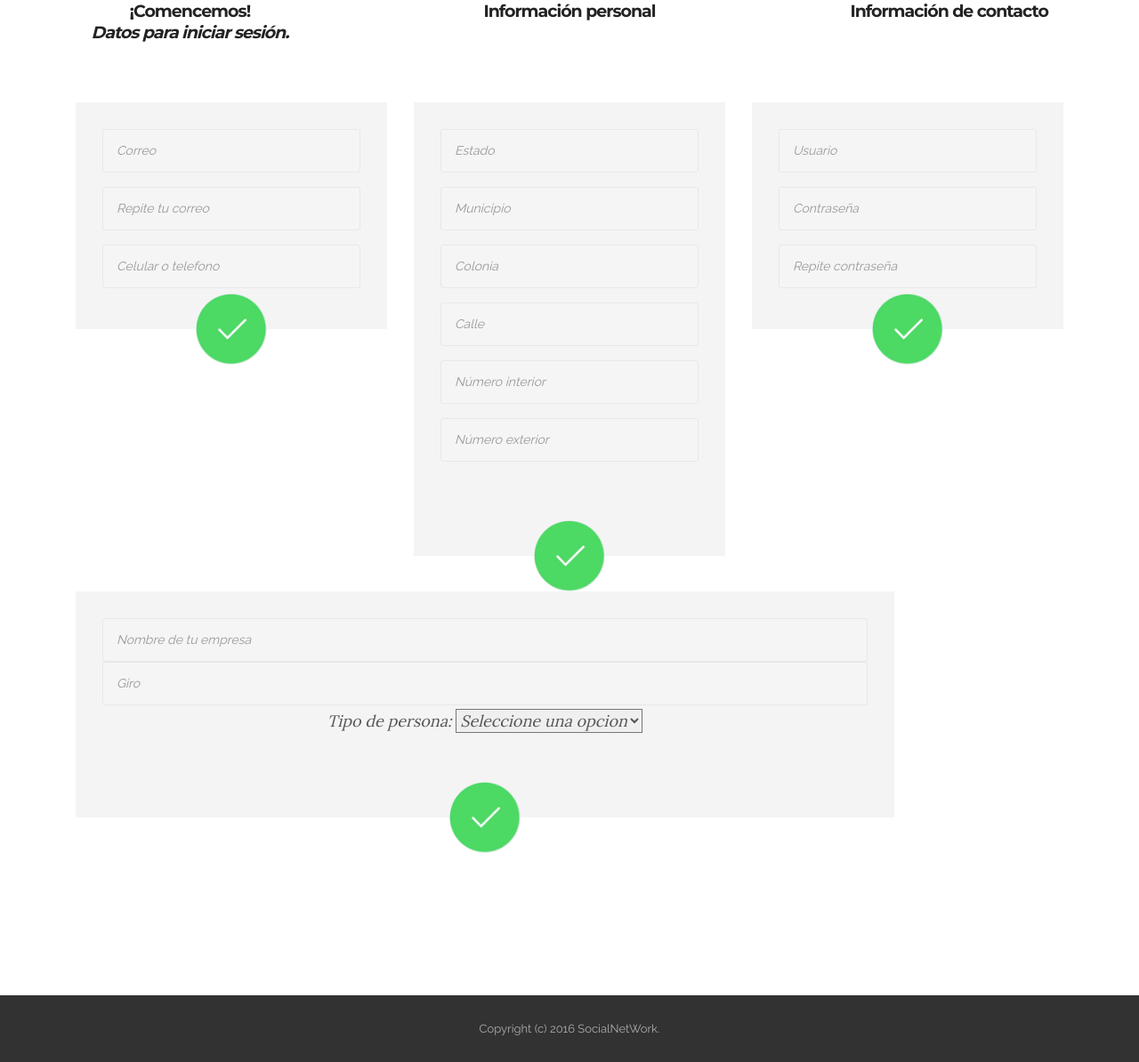
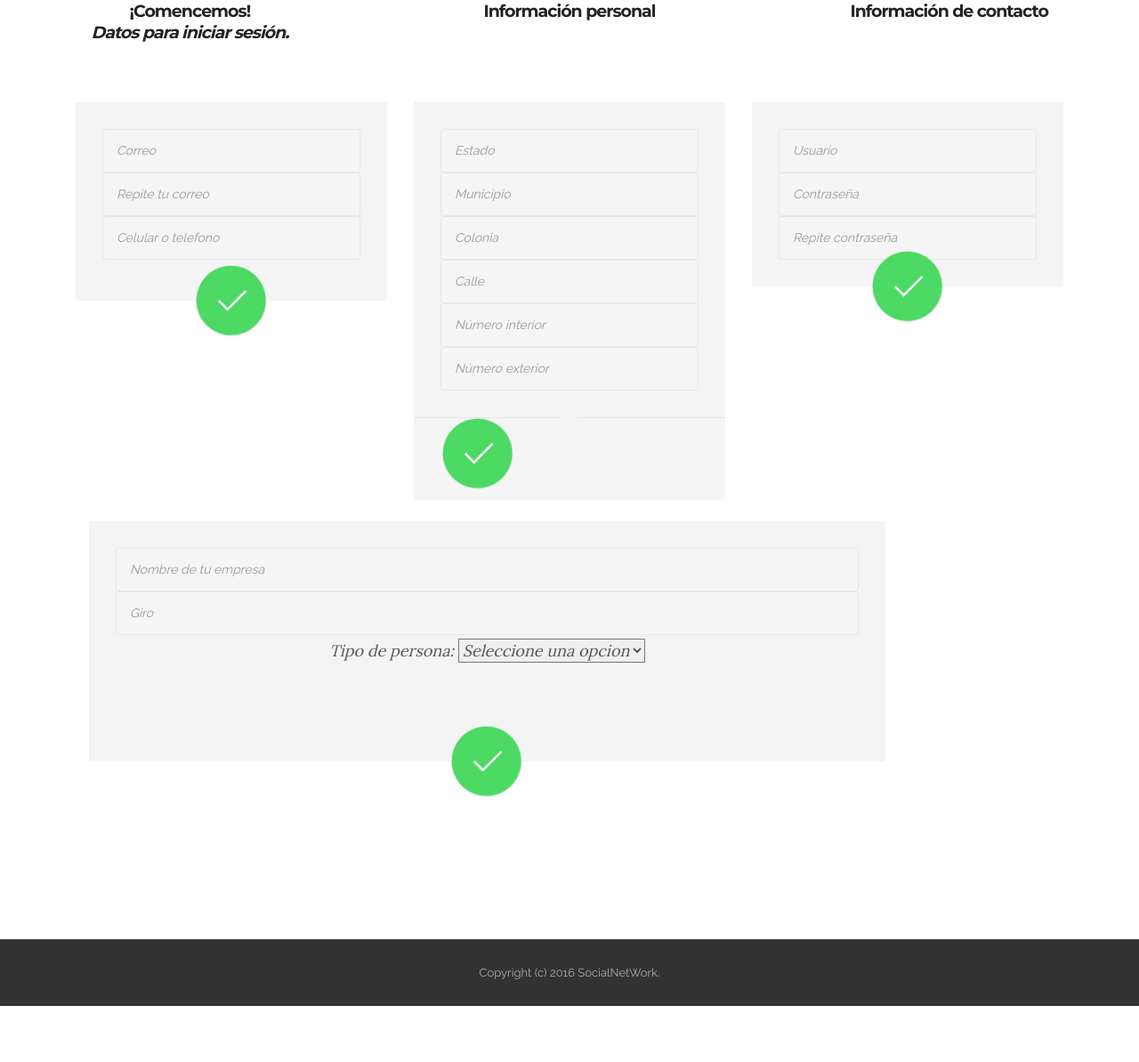
Before and after one commit to luisRodriguez1483/prueba, a PHP site: page /SocialNetWorkV4/index/index?view=signUp&type=1 in a window 1280 px wide. Shown: the part 216-1410 px from the top of the page at 89% size. After the commit the page ends 1347 px from the top, so only its background shows below. Run offline with PHP 8.4, Linux system fonts and the light colour scheme.

Commit message:
Cambios sobre el diseño de la pagina de registro

```diff
--- a/core/controller/userSignUpController.js
+++ b/core/controller/userSignUpController.js
@@ -89,6 +89,10 @@ $(document).on('click','#fistLog',function(){
         $('#txtNumTel').css('border-color','#cd0808');
 
     }else{
+                $('#txtMail').css('border-color','');
+                $('#txtRepMail').css('border-color','');
+                $('#txtNumTel').css('border-color','');
+
     $.ajax({
         url:"core/controller/contactSignUpController.php",
         type:'POST',
@@ -113,9 +117,17 @@ $(document).on('click','#fistLog',function(){
 
             }else if(data == 3){
                 $("#secondLog").children().removeAttr('disabled');
-                $('#txtMail').val("");
+
+                $('#txtMail').css('border-color','green');
+                $('#txtRepMail').css('border-color','green');
+                $('#txtNumTel').css('border-color','green');
+
+                  $('#txtMail').val("");
                 $('#txtRepMail').val("");
                 $('#txtNumTel').val("");
+
+
+
                 $('#infoErrorContacto').html("<div class='alert alert-dismissible alert-success'><button type='button' class='close' data-dismiss='alert'>x</button><strong>¡Correcto!</strong> <a href='#' class='alert-link'>Tus datos han sido enviados correctamente</a></div>");
                 $("#divPrimeraParte").children().attr("disabled","disabled");
             }
@@ -172,6 +184,14 @@ $(document).on('click','#secondLogBtn',function(){
         $('#txtNumExt').css('border-color','#cd0808');
 
     }else{
+         $('#txtState').css('border-color','');
+    $('#txtMunicipio').css('border-color','');
+    $('#txtColonia').css('border-color','');
+    $('#txtCalle').css('border-color','');
+    $('#txtNumInt').css('border-color','');
+    $('#txtNumExt').css('border-color','');
+
+
     $.ajax({
      url:"core/controller/addressSignUpController.php",
         type:"POST",
@@ -184,6 +204,13 @@ $(document).on('click','#secondLogBtn',function(){
 
         success:function(data){
                 if(data == 1){
+                    $('#txtState').css('border-color','green');
+    $('#txtMunicipio').css('border-color','green');
+    $('#txtColonia').css('border-color','green');
+    $('#txtCalle').css('border-color','green');
+    $('#txtNumInt').css('border-color','green');
+    $('#txtNumExt').css('border-color','green');
+
     $('#txtState').val("");
     $('#txtMunicipio').val("");
     $('#txtColonia').val("");
@@ -237,6 +264,10 @@ $(document).on('click','#btnSignUpUser',function(){
 
     }else{
 
+         $('#txtUserReg').css("border-color",'');
+                    $('#txtPassword').css("border-color",'');
+                    $('#txtRepPassword').css("border-color",'');
+
     $.ajax({
         url:"core/controller/userSignUpController.php",
         type:'POST',
@@ -253,6 +284,11 @@ $(document).on('click','#btnSignUpUser',function(){
         $('#txtUserReg').css('border-color','#cd0808');
 
                 }if(data == 2){
+
+                    $('#txtUserReg').css("border-color",'green');
+                    $('#txtPassword').css("border-color",'green');
+                    $('#txtRepPassword').css("border-color",'green');
+
                      $('#txtUserReg').val("");
                     $('#txtPassword').val("");
                     $('#txtRepPassword').val("");
@@ -304,11 +340,19 @@ $(document).on('click','#lastLogBtn',function(){
         $('#txtRFC').css('border-color','#cd0808');
 
           }else if(cmbType == 1){
+
+               $('#nombreEmpresa').css("border-color",'');
+                    $('#giroEmpresa').val("border-color",'');
+                    $('#txtRFC').val("border-color",'');
+                    $('#cmbTipoPersona').css('border-color','');
+
               if(rfc.length === 13){
                   $.ajax({
                 url:'core/controller/companySignUpController.php',
                 type:'POST',
-                data:{nombreEmpresa:empresa, giroEmpresa:giro,rfcEmpresa:rfc},
+                data:{nombreEmpresa:empresa,
+                      giroEmpresa:giro,
+                      rfcEmpresa:rfc},
                    success:function(data){
                 if(data == 1){
                      $('#infoErrorUltimoReg').html("<div class='alert alert-dismissible alert-danger'><button type='button' class='close' data-dismiss='alert'>x</button><strong>¡Esta empresa ya esta registrada!</strong> <a href='#' class='alert-link'>Por favor, ingrese otro nombre.</a></div>");
@@ -321,6 +365,11 @@ $(document).on('click','#lastLogBtn',function(){
             $('#txtRFC').focus();
         $('#txtRFC').css('border-color','#cd0808');
                 }if(data == 3){
+                    $('#nombreEmpresa').css("border-color",'green');
+                    $('#giroEmpresa').val("border-color",'green');
+                    $('#txtRFC').val("border-color",'green');
+                    $('#cmbTipoPersona').css('border-color','green');
+
                     $('#nombreEmpresa').val("");
                     $('#giroEmpresa').val("");
                     $('#txtRFC').val("");
@@ -345,11 +394,18 @@ $(document).on('click','#lastLogBtn',function(){
 
           }else if(cmbType == 2){
               //persona moral
+                 $('#nombreEmpresa').css("border-color",'');
+                    $('#giroEmpresa').val("border-color",'');
+                    $('#txtRFC').val("border-color",'');
+                    $('#cmbTipoPersona').css('border-color','');
+
               if(rfc.length === 12){
                    $.ajax({
                 url:'core/controller/companySignUpController.php',
                 type:'POST',
-                data:{nombreEmpresa:empresa, giroEmpresa:giro,rfcEmpresa:rfc},
+                data:{nombreEmpresa:empresa,
+                      giroEmpresa:giro,
+                      rfcEmpresa:rfc},
                    success:function(data){
                 if(data == 1){
                      $('#infoErrorUltimoReg').html("<div class='alert alert-dismissible alert-danger'><button type='button' class='close' data-dismiss='alert'>x</button><strong>¡Esta empresa ya esta registrada!</strong> <a href='#' class='alert-link'>Por favor, ingrese otro nombre.</a></div>");
@@ -362,6 +418,11 @@ $(document).on('click','#lastLogBtn',function(){
             $('#txtRFC').focus();
         $('#txtRFC').css('border-color','#cd0808');
                 }if(data == 3){
+                     $('#nombreEmpresa').css("border-color",'green');
+                    $('#giroEmpresa').val("border-color",'green');
+                    $('#txtRFC').val("border-color",'green');
+                    $('#cmbTipoPersona').css('border-color','green');
+
                     $('#nombreEmpresa').val("");
                     $('#giroEmpresa').val("");
                     $('#txtRFC').val("");
@@ -437,7 +498,12 @@ $(document).on('click','#lastLogBtn',function(){
             $('#cmbSexo').css('border-color','#cd0808');
 
         }else {
-
+                 $('#txtNombrePer').css("border-color",'');
+                        $('#txtApePat').css("border-color",'');
+                        $('#txtApeMat').css("border-color",'');
+                        $('#txtCurp').css("border-color",'');
+                        $('#txtFechaNac').css("border-color",'');
+                        $('#cmbSexo').css("border-color",'');
             if(curp.length === 18){
 
             if(curp.match(/^([a-z]{4})([0-9]{6})([a-z]{6})([0-9]{2})$/i)){
@@ -459,6 +525,13 @@ $(document).on('click','#lastLogBtn',function(){
               $('#txtCurp').focus();
             $('#txtCurp').css('border-color','#cd0808');
                     }if(data == 2){
+
+                         $('#txtNombrePer').css("border-color",'green');
+                        $('#txtApePat').css("border-color",'green');
+                        $('#txtApeMat').css("border-color",'green');
+                        $('#txtCurp').css("border-color",'green');
+                        $('#txtFechaNac').css("border-color",'green');
+                        $('#cmbSexo').css("border-color",'green');
 
                         $('#txtNombrePer').val("");
                         $('#txtApePat').val("");
@@ -489,12 +562,6 @@ $(document).on('click','#lastLogBtn',function(){
             $('#txtCurp').css('border-color','#cd0808');
         }
 
-
-
-
-
-
-
         }
 
 
--- a/view/signUp.php
+++ b/view/signUp.php
@@ -76,107 +76,68 @@ include_once ('view/overAll/signUpTopNav.html');
     <div class="mbr-testimonials mbr-section mbr-section-nopadding">
         <div class="container">
             <div class="row">
-
                 <div class="col-xs-12 col-lg-4">
-
                     <div class="mbr-testimonial card ">
                         <div class="card-block">
-                             <div class="">
-                <div role="form">
                    <div class="form-group" id="divPrimeraParte">
                         <div id="infoErrorContacto">
 
                         </div>
-                          <div class="form-group">
                         <input type="text" class="form-control" id="txtMail" placeholder="Correo">
-                        </div>
-                        <div class="form-group">
                         <input type="text" class="form-control" id="txtRepMail" placeholder="Repite tu correo">
-                        </div>
-                        <div class="form-group">
                         <input type="tel" maxlength="10" class="form-control" id="txtNumTel" placeholder="Celular o telefono">
-                        </div>
                     </div>
-               </div>
 
-            </div>
                         </div>
                         <div class="mbr-author card-footer">
                             <div class="mbr-author-img"><img src="assets/images/verde.jpg" class="img-circle" alt="GuardarInformacionUsuario" id="fistLog"></div>
-
-
                         </div>
                     </div>
                 </div>
-                    <div class="col-xs-12 col-lg-4" >
-                       <div class="mbr-testimonial card mbr-testimonial-lg" >
+
+
+                   <div class="col-xs-12 col-lg-4" >
+                       <div class="mbr-testimonial card" >
                         <div class="card-block" id="secondLog">
                            <div id="infoErrorDireccion">
 
                            </div>
-                           <div class="form-group">
                             <input type="text" class="form-control" id="txtState" placeholder="Estado" >
-                            </div>
-                            <div class="form-group">
                             <input type="text" class="form-control" id="txtMunicipio" placeholder="Municipio">
-                            </div>
-                            <div class="form-group">
                             <input type="text" class="form-control" id="txtColonia" placeholder="Colonia">
-                            </div>
-                            <div class="form-group">
                             <input type="text" class="form-control" id="txtCalle" placeholder="Calle">
-                            </div>
-                            <div class="form-group">
                             <input type="text" class="form-control" id="txtNumInt" placeholder="Número interior">
-                            </div>
-                            <div class="form-group">
                             <input type="text" class="form-control" id="txtNumExt" placeholder="Número exterior">
                             </div>
                         </div>
                         <div class="mbr-author card-footer">
                             <div class="mbr-author-img"><img src="assets/images/verde.jpg" class="img-circle" alt="GuardarInformaciónPersonal" id="secondLogBtn"></div>
+                        </div>
+                    </div>
 
 
+                     <div class="col-xs-12 col-lg-4">
+                    <div class="mbr-testimonial">
+                        <div class="card-block" id="signUpUserDiv">
+                        <div id="infoErrorUser">
+
+                        </div>
+                             <input type="text" class="form-control" id="txtUserReg" placeholder="Usuario">
+                             <input type="password" class="form-control" id="txtPassword" placeholder="Contraseña">
+                             <input type="password" class="form-control" id="txtRepPassword" placeholder="Repite contraseña">
+
+                        </div>
+                        <div class="mbr-author card-footer">
+                            <div class="mbr-author-img"><img src="assets/images/verde.jpg" class="img-circle" alt="GuardarInformacionUsuario" id="btnSignUpUser"></div>
                         </div>
                     </div>
                 </div>
-
-                    <div class="col-xs-12 col-lg-4">
-
-                    <div class="mbr-testimonial card ">
-                        <div class="card-block">
-                             <div class="">
-                <div role="form">
-                   <div class="form-group" id="signUpUserDiv">
-                        <div id="infoErrorUser">
-
-                        </div>
-                            <div class="form-group">
-                             <input type="text" class="form-control" id="txtUserReg" placeholder="Usuario">
-                             </div>
-                             <div class="form-group">
-                             <input type="password" class="form-control" id="txtPassword" placeholder="Contraseña">
-                             </div>
-                             <div class="form-group">
-                             <input type="password" class="form-control" id="txtRepPassword" placeholder="Repite contraseña">
-                                </div>
-                    </div>
-               </div>
-            </div>
-                        </div>
-                        <div class="mbr-author card-footer">
-                            <div class="mbr-author-img"><img src="assets/images/verde.jpg" class="img-circle" alt="GuardarInformacionUsuario" id="btnSignUpUser"></div>
-
-
-                        </div>
-                    </div>
                 </div>
+                <br>
                 <div class="col-xs-20 col-lg-10">
-
                     <div class="mbr-testimonial card mbr-testimonial-lg">
                         <div class="card-block" id="lastLog">
                            <div id="infoErrorUltimoReg" style='text-align:center;'>
-
                            </div>
                             <?php
                             $type = $_GET['type'];
@@ -193,10 +154,12 @@ include_once ('view/overAll/signUpTopNav.html');
                                  <option value="1">Fisica</option>
                                  <option value="2">Moral</option>
                              </select>
+
+                             <div class="form-group">
                              <div id="typePersonRFCDiv">
 
                              </div>
-
+                                </div>
                              <?php
                               }else{
                             ?>
```
Also changed, not shown: view/index/index.php (+4 -8 lines).
